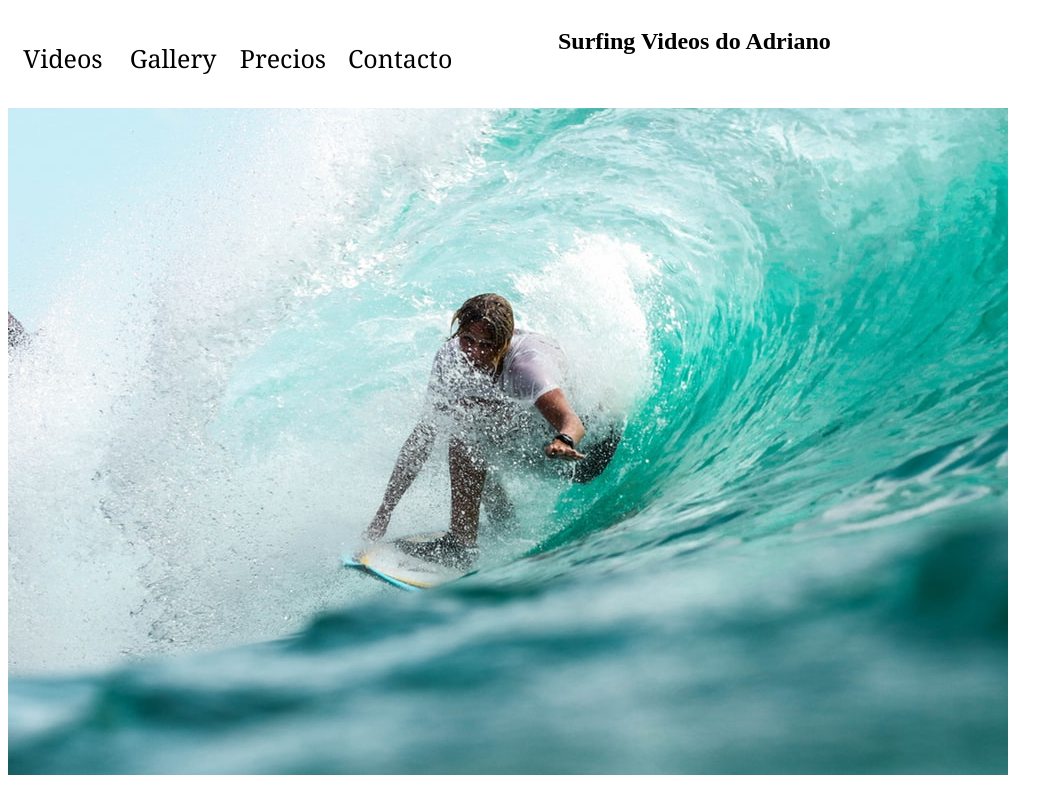
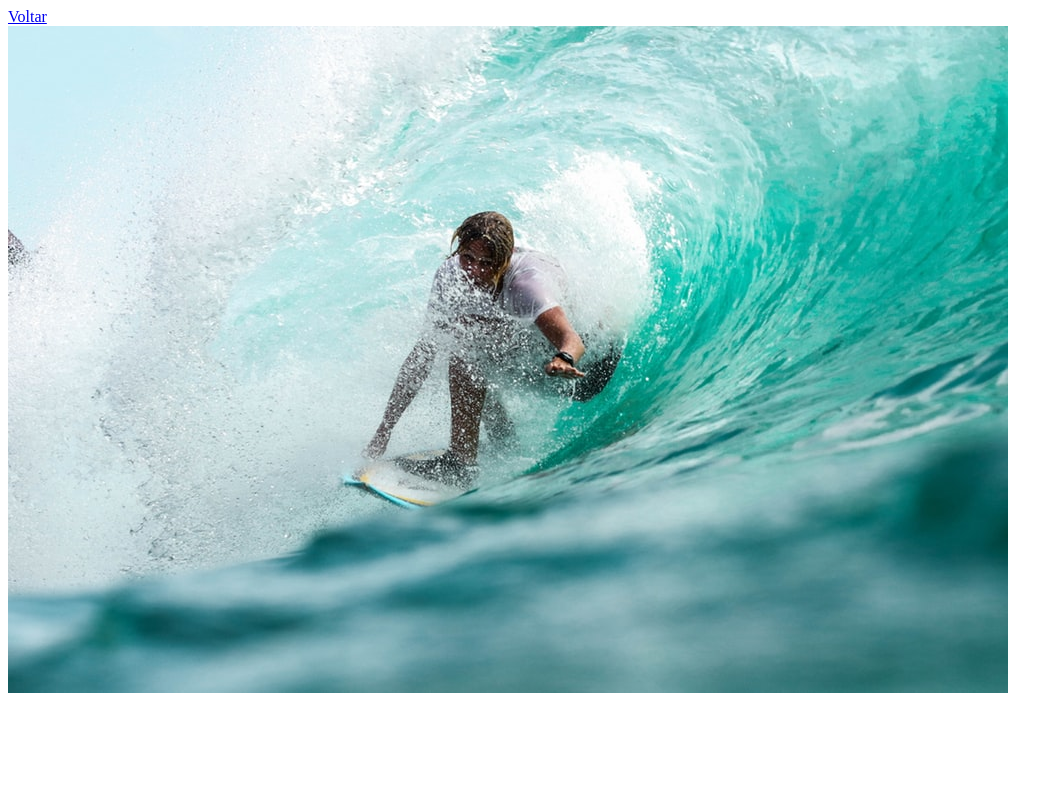
Before and after one commit to msarria/Agosto--Website, a plain HTML site: page Proj Maria test.html in a window 1280 px wide. Shown: the whole page, without its empty margins (0-1063 px from the left). Drawn offline with Linux system fonts and the light colour scheme.

Commit message:
Add files via upload

```diff
--- a/Proj Maria test.html
+++ b/Proj Maria test.html
@@ -1,7 +1,9 @@
 <HTML>
 <head>
      <link rel= "stylesheet" href="estilo5PMTEST.css">
-     <title> Surfing Videos do Adriano</title>
+
+
+     <a href="index.html">Voltar</a>
 </head>
 <style>
    responsibility{
@@ -17,33 +19,13 @@
 }
  </style>
 <body>
-<!-- flexbox -->
-        <style>
-                .flex-container {
-                  display: flex;
-                  flex-wrap: nowrap;
-                  background-color: white;
-                }
-
-                .flex-container > div {
-                  width: 90px;
-                  margin: 10px;
-                  text-align: center;
-                  font-family: Cambria, Cochin, Georgia, Times, 'Times New Roman', serif;
-                  font-size: medium;
-                  line-height: 80px;
-                  font-size: 25px;
-                }
-        </style>
                 </head>
                  <body>
 
                 <div class="flex-container">
-                <div>Videos</div>
-                <div>Gallery</div>
-                <div>Precios</div>
-                <div>Contacto</div>
-                <div> </div><h2> Surfing Videos do Adriano</h2></div>
+
+
+  </div>
 
                 </div>
 <img SRC="surfing.jpeg"> <br>
```
